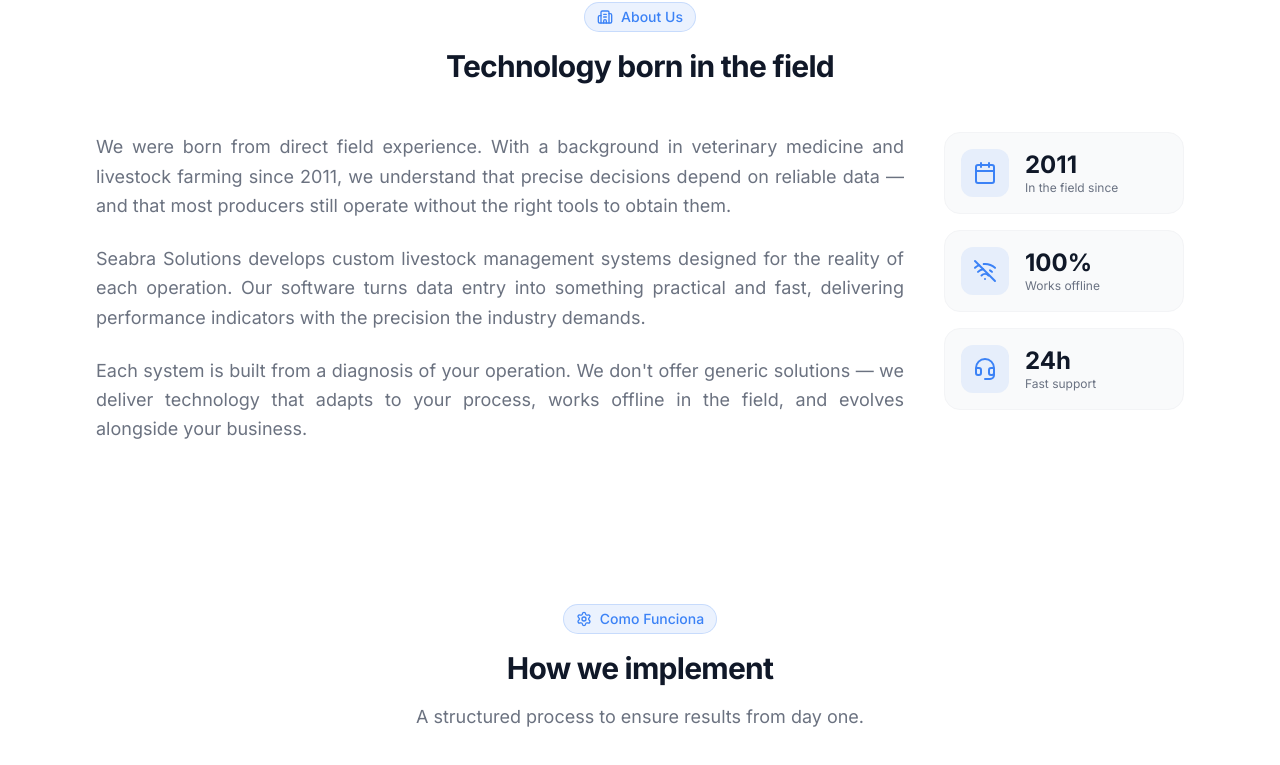
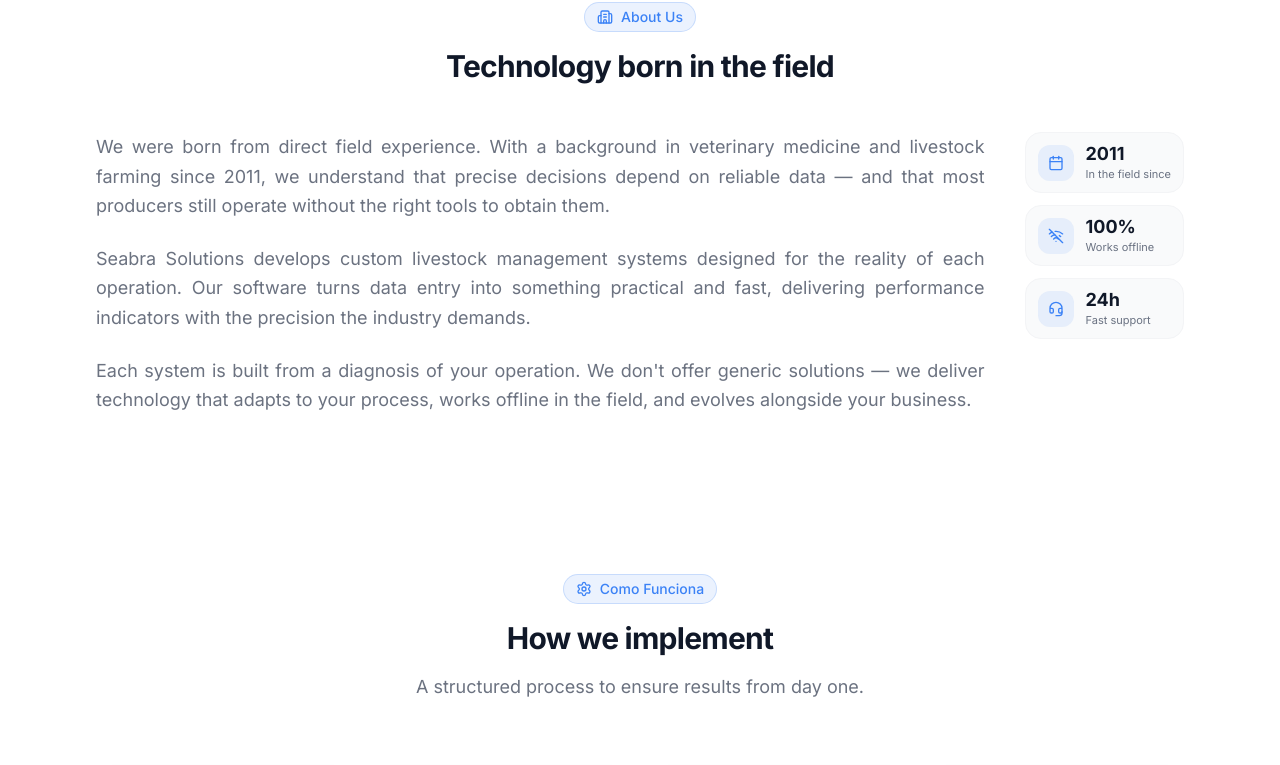
Before and after one commit to uniatrix/sistemas-seabra-web, a Next.js app: page /en in a window 1280 px wide. Shown: the part 1810-2575 px from the top of the page. Built offline with nearby package versions, Linux system fonts and the light colour scheme.

Commit message:
Remove unused logo images and update global styles for improved aesthetics
- Deleted several logo images that are no longer in use.
- Updated global CSS variables for a lighter color scheme and improved readability.
- Enhanced various components with new styles and animations for a more modern look.

```diff
--- a/src/app/[locale]/contato/page.tsx
+++ b/src/app/[locale]/contato/page.tsx
@@ -78,10 +78,10 @@
                   {t('email')}
                 </h2>
                 <p className="text-sm text-muted-foreground">
-                  contato@sistemaseabra.com.br
+                  felipeseabracl@gmail.com
                 </p>
               </div>
-              <a href="mailto:contato@sistemaseabra.com.br">
+              <a href="mailto:felipeseabracl@gmail.com">
                 <Button variant="outline" className="rounded-full gap-2 w-full">
                   {t('emailButton')}
                   <ArrowRight className="h-4 w-4" />
--- a/src/components/home/AboutSection.tsx
+++ b/src/components/home/AboutSection.tsx
@@ -47,18 +47,18 @@
             </div>
 
             {/* Right: Cards stacked vertically */}
-            <div className={`flex flex-col gap-4 w-full md:w-auto md:shrink-0 scroll-fade-up scroll-fade-up-delay-2 ${isVisible ? 'visible' : ''}`}>
+            <div className={`flex flex-col gap-3 md:shrink-0 scroll-fade-up scroll-fade-up-delay-2 ${isVisible ? 'visible' : ''}`}>
               {highlights.map((item) => (
                 <div
                   key={item.labelKey}
-                  className="flex items-center gap-4 p-4 rounded-xl bg-gray-50 border border-gray-100 w-full md:w-[240px]"
+                  className="inline-flex items-center gap-3 px-3 py-2.5 rounded-xl bg-gray-50 border border-gray-100"
                 >
-                  <div className="flex-shrink-0 h-12 w-12 rounded-lg bg-primary/10 flex items-center justify-center">
-                    <item.icon className="h-6 w-6 text-primary" />
+                  <div className="flex-shrink-0 h-9 w-9 rounded-lg bg-primary/10 flex items-center justify-center">
+                    <item.icon className="h-4 w-4 text-primary" />
                   </div>
                   <div>
-                    <p className="text-2xl font-bold text-gray-900 leading-tight">{item.value}</p>
-                    <p className="text-xs text-gray-500">{t(item.labelKey)}</p>
+                    <p className="text-lg font-bold text-gray-900 leading-tight">{item.value}</p>
+                    <p className="text-[11px] text-gray-500">{t(item.labelKey)}</p>
                   </div>
                 </div>
               ))}
--- a/src/components/layout/Footer.tsx
+++ b/src/components/layout/Footer.tsx
@@ -146,11 +146,11 @@
               <ul className="space-y-4">
                 <li>
                   <a
-                    href="mailto:contato@sistemaseabra.com.br"
+                    href="mailto:felipeseabracl@gmail.com"
                     className="flex items-start gap-3 text-sm text-gray-500 hover:text-gray-900 transition-colors duration-200 group"
                   >
                     <Mail className="h-4 w-4 mt-0.5 shrink-0" />
-                    <span>contato@sistemaseabra.com.br</span>
+                    <span>felipeseabracl@gmail.com</span>
                   </a>
                 </li>
                 <li>
```
